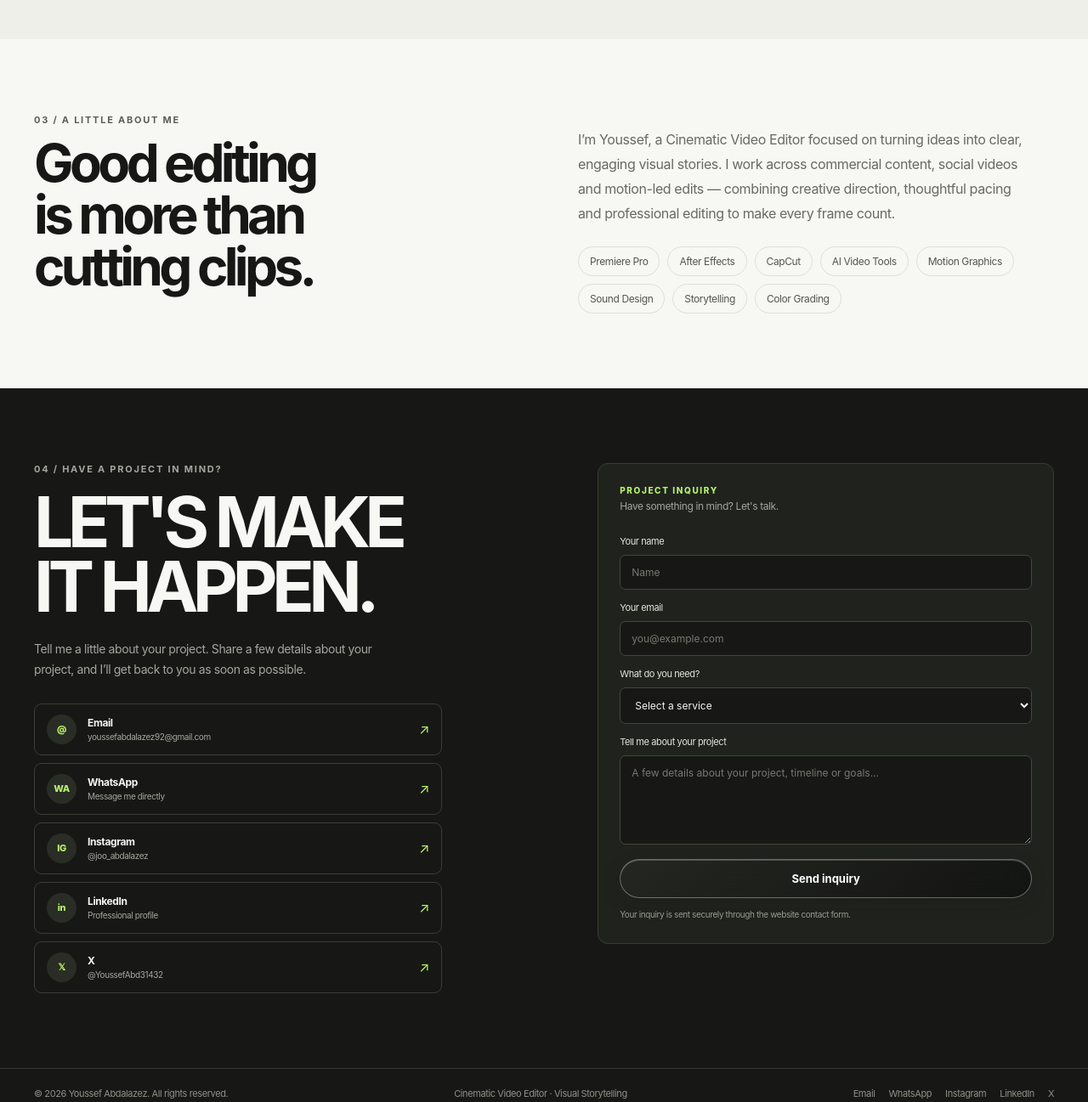
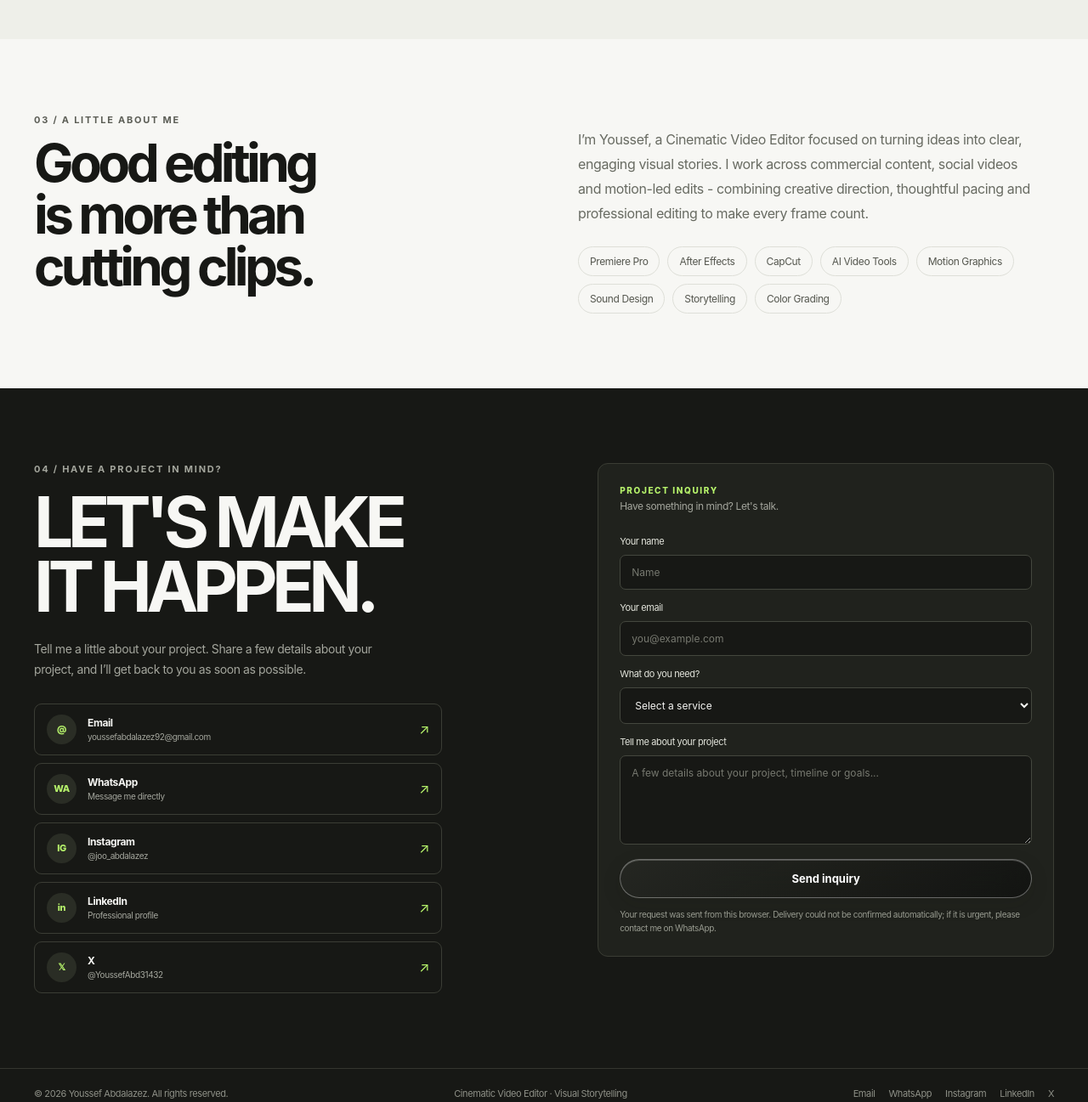
Before and after one commit to youssefabdalazez92-bot/youssefabdalazez92-bot.github.io, a plain HTML site: page index.html in a window 1280 px wide. Shown: the part 4909-6206 px from the top of the page at 85% size. Drawn offline with Linux system fonts and the light colour scheme.

Commit message:
Revise about section and update contact form note
Updated the about section to improve clarity and added a note about inquiry delivery.

```diff
--- a/index.html
+++ b/index.html
@@ -117,7 +117,7 @@
 <section id="about">
  <div class="wrap about-grid">
   <div><div class="eyebrow">03 / A little about me</div><h2>Good editing<br>is more than<br>cutting clips.</h2></div>
-  <div><p class="about-copy">I’m Youssef, a Cinematic Video Editor focused on turning ideas into clear, engaging visual stories. I work across commercial content, social videos and motion-led edits — combining creative direction, thoughtful pacing and professional editing to make every frame count.</p><div class="skills"><span class="skill">Premiere Pro</span><span class="skill">After Effects</span><span class="skill">CapCut</span><span class="skill">AI Video Tools</span><span class="skill">Motion Graphics</span><span class="skill">Sound Design</span><span class="skill">Storytelling</span><span class="skill">Color Grading</span></div></div>
+  <div><p class="about-copy">I’m Youssef, a Cinematic Video Editor focused on turning ideas into clear, engaging visual stories. I work across commercial content, social videos and motion-led edits - combining creative direction, thoughtful pacing and professional editing to make every frame count.</p><div class="skills"><span class="skill">Premiere Pro</span><span class="skill">After Effects</span><span class="skill">CapCut</span><span class="skill">AI Video Tools</span><span class="skill">Motion Graphics</span><span class="skill">Sound Design</span><span class="skill">Storytelling</span><span class="skill">Color Grading</span></div></div>
  </div>
 </section>
 <section class="contact" id="contact">
@@ -151,7 +151,7 @@
     <div class="form-honeypot" aria-hidden="true"><label for="contact-website">Leave this field empty</label><input id="contact-website" name="website" type="text" tabindex="-1" autocomplete="off"></div>
     <button class="btn contact-submit" type="submit"><span class="submit-label">Send inquiry</span><span class="submit-spinner" aria-hidden="true"></span></button>
     <p class="form-status" id="form-status" role="status" aria-live="polite"></p>
-    <p class="form-note">Your inquiry is sent securely through the website contact form.</p>
+    <p class="form-note">Your request was sent from this browser. Delivery could not be confirmed automatically; if it is urgent, please contact me on WhatsApp.</p>
    </form>
   </div>
  </div>
```
